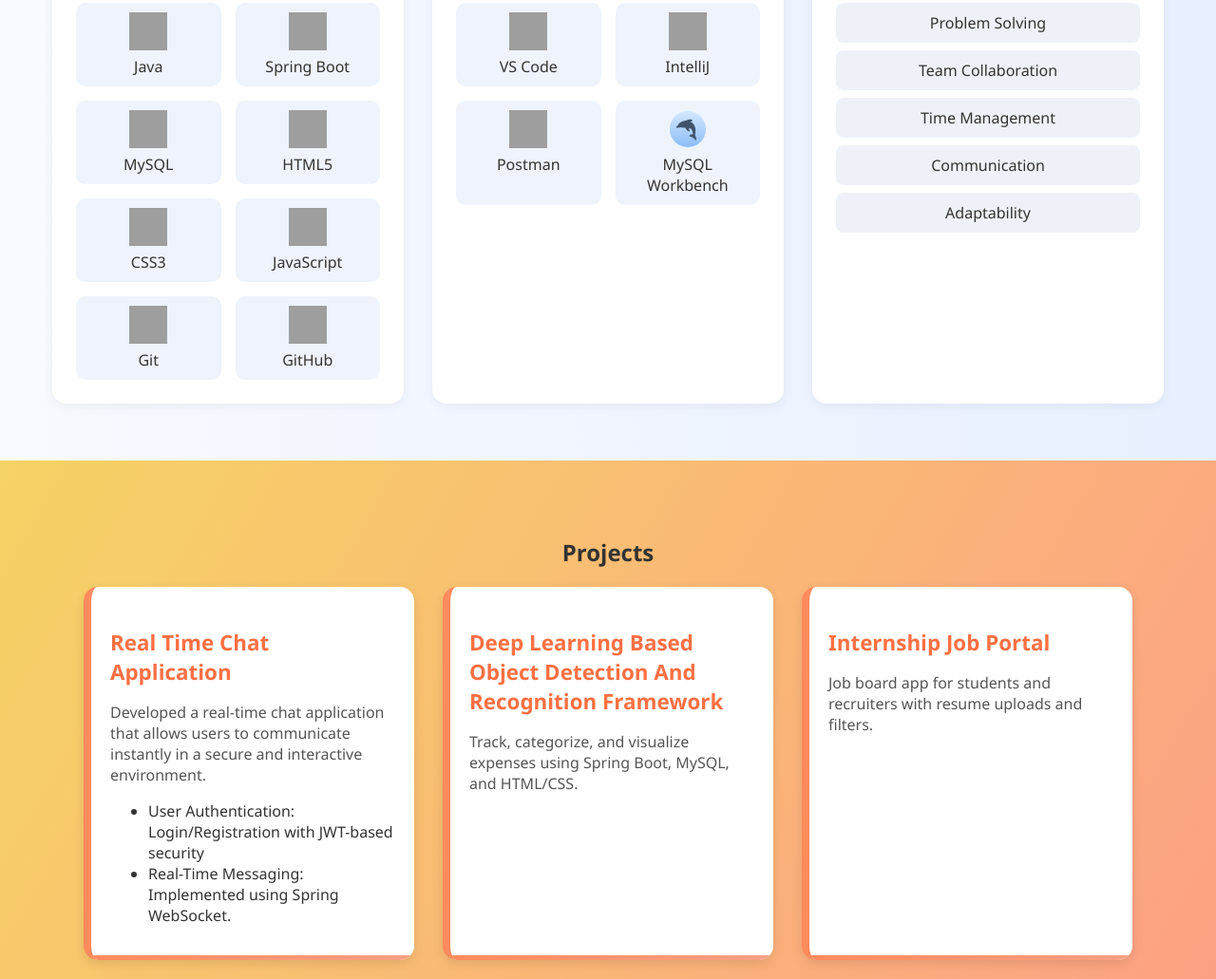
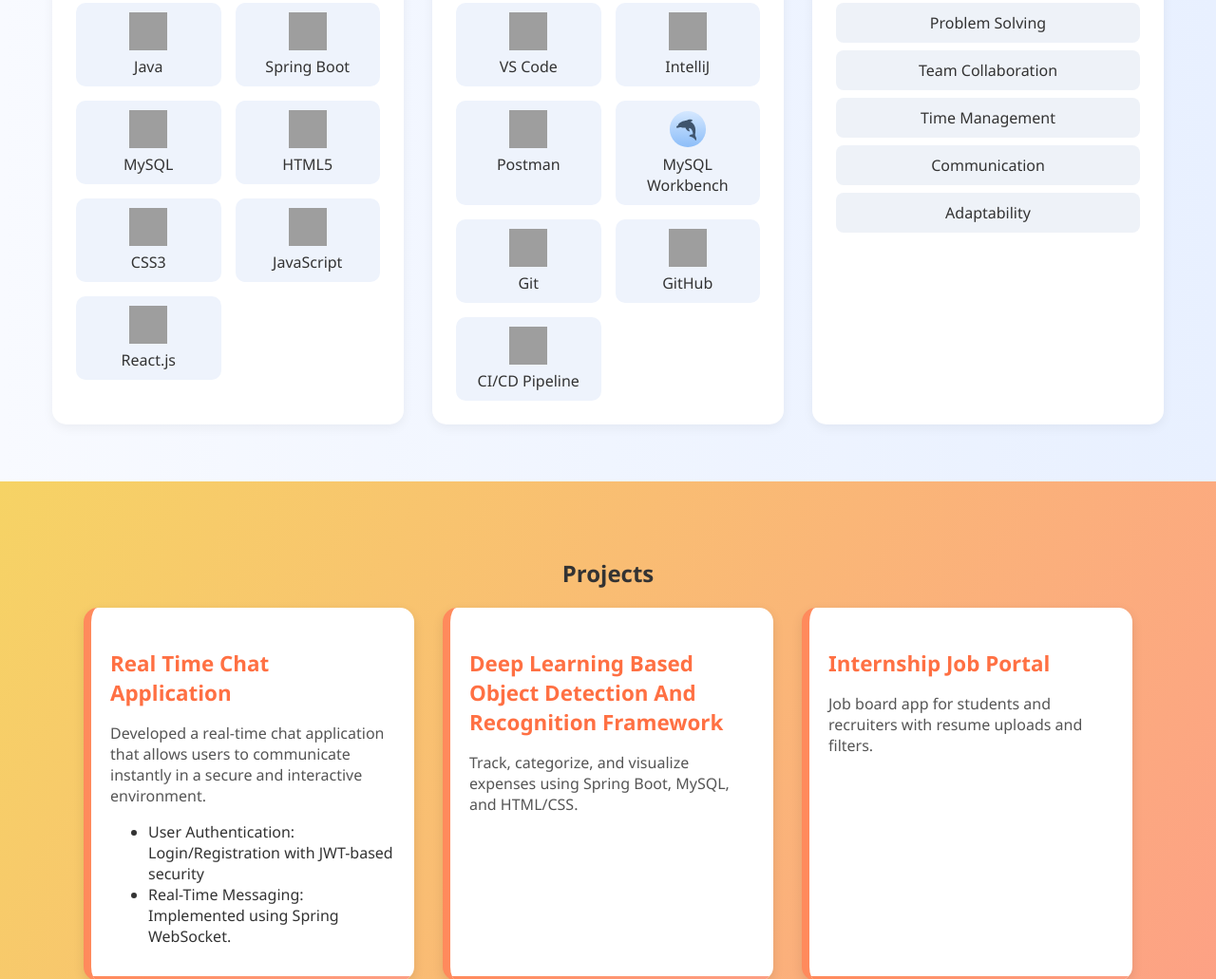
Before and after one commit to AjayUllengalla/MyPortfolio, a plain HTML site: page index.html in a window 1280 px wide. Shown: the part 1193-2224 px from the top of the page at 95% size. Drawn offline with Linux system fonts and the light colour scheme; grey boxes are pictures that could not be loaded.

Commit message:
Skills Section Updated

```diff
--- a/index.html
+++ b/index.html
@@ -59,8 +59,7 @@
           <div class="tech-skill"><img src="https://cdn.jsdelivr.net/gh/devicons/devicon/icons/html5/html5-original.svg" alt="HTML5"><span>HTML5</span></div>
           <div class="tech-skill"><img src="https://cdn.jsdelivr.net/gh/devicons/devicon/icons/css3/css3-original.svg" alt="CSS3"><span>CSS3</span></div>
           <div class="tech-skill"><img src="https://cdn.jsdelivr.net/gh/devicons/devicon/icons/javascript/javascript-original.svg" alt="JavaScript"><span>JavaScript</span></div>
-          <div class="tech-skill"><img src="https://cdn.jsdelivr.net/gh/devicons/devicon/icons/git/git-original.svg" alt="Git"><span>Git</span></div>
-          <div class="tech-skill"><img src="https://cdn.jsdelivr.net/gh/devicons/devicon/icons/github/github-original.svg" alt="GitHub"><span>GitHub</span></div>
+          <div class="tech-skill"><img src="https://cdn.jsdelivr.net/gh/devicons/devicon/icons/react/react-original.svg" alt="React"><span>React.js</span></div>
         </div>
       </div>
 
@@ -72,6 +71,10 @@
           <div class="tech-skill"><img src="https://cdn.jsdelivr.net/gh/devicons/devicon/icons/intellij/intellij-original.svg" alt="IntelliJ"><span>IntelliJ</span></div>
           <div class="tech-skill"><img src="https://logo.svgcdn.com/l/postman.png" alt="Postman"><span>Postman</span></div>
           <div class="tech-skill"><img src="./assests/mysql-workbench.svg" alt="MySQL Workbench"><span>MySQL Workbench</span></div>
+          <div class="tech-skill"><img src="https://cdn.jsdelivr.net/gh/devicons/devicon/icons/git/git-original.svg" alt="Git"><span>Git</span></div>
+          <div class="tech-skill"><img src="https://cdn.jsdelivr.net/gh/devicons/devicon/icons/github/github-original.svg" alt="GitHub"><span>GitHub</span></div>
+          <div class="tech-skill"><img src="https://cdn.jsdelivr.net/gh/devicons/devicon/icons/github/github-original.svg" alt="CI/CD"><span>CI/CD Pipeline</span></div>
+
         </div>
       </div>
 
```
